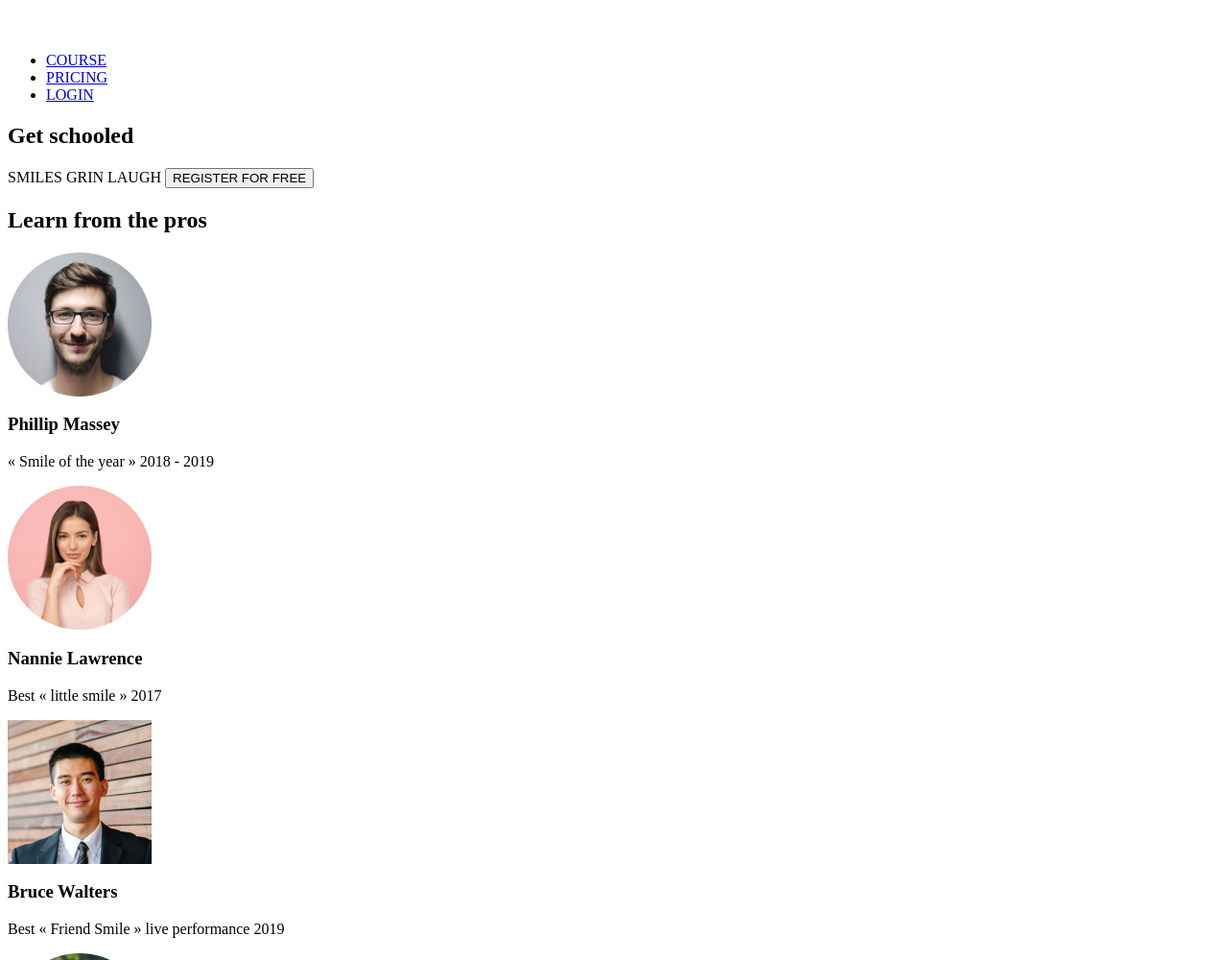
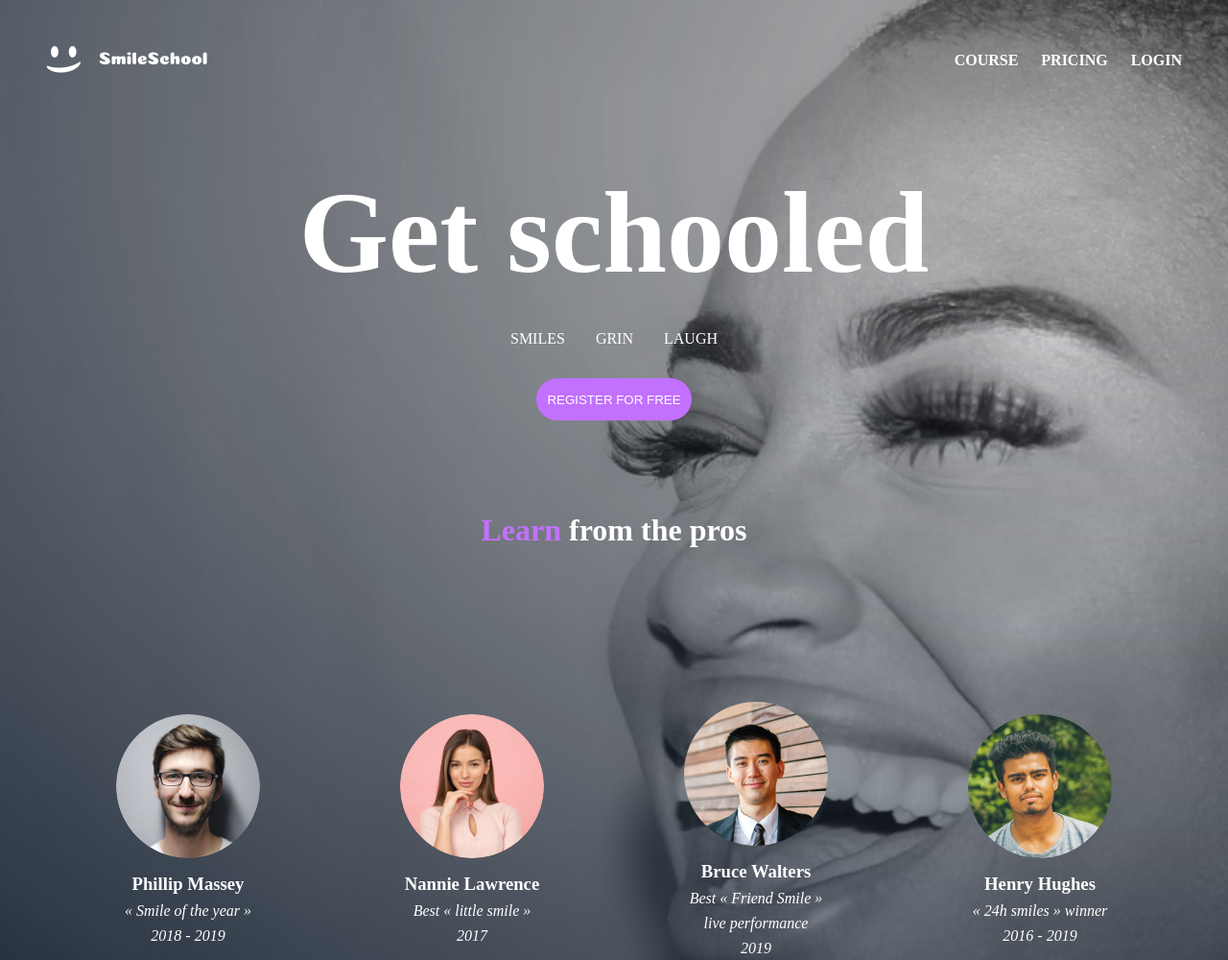
Before and after one commit to samuelbinogma/alx_html_css, a plain HTML site: page css_advanced/index.html in a window 1280 px wide. Shown: the top 1000 px of the page at 96% size. Drawn offline with Linux system fonts and the light colour scheme.

Commit message:
add css styles to the index.html file

```diff
--- a/css_advanced/index.html
+++ b/css_advanced/index.html
@@ -5,55 +5,64 @@
     <meta name="viewport" content="width=device-width, initial-scale=1.0">
     <script src="https://kit.fontawesome.com/4a2b055604.js" crossorigin="anonymous"></script>
     <title>Document</title>
+    <link rel="stylesheet" href="styles.css">
 </head>
 <body>
-    <header>
-        <nav>
-            <img src="images/logo.png" alt="logo">
+    <header class="big-page">
+        <nav class="navbar">
+            <div class="logo">
+                <img src="images/logo.png" alt="logo">
+            </div>
 
-            <ul>
+            <ul class="nav-links">
                 <li><a href="#">COURSE</a></li>
                 <li><a href="#">PRICING</a></li>
                 <li><a href="#">LOGIN</a></li>
             </ul>
         </nav>
 
-    </header>
-    <main>
-        <section>
-            <div>
+        <section class="smile">
+            <div class="smile-text">
                 <h1>Get schooled</h1>
-                <span>SMILES</span>
-                <span>GRIN</span>
-                <span>LAUGH</span>
-                <button>REGISTER FOR FREE</button>
+                <div class="span-text">
+                    <span>SMILES</span>
+                    <span>GRIN</span>
+                    <span>LAUGH</span>
+                </div>
+                <div class="button-container">
+                    <button class="button">REGISTER FOR FREE</button>
+                </div>
             </div>
-            <div>
-                <h2>Learn from the pros</h2>
-                <div>
-                    <div>
+            <div class="smile-area">
+                <h2><span class="learn">Learn</span> from the pros</h2>
+                <div class="smile-pros">
+                    <div class="smile-pro">
                         <img src="images/1.png" alt="">
                         <h3>Phillip Massey</h3>
-                        <p>« Smile of the year » 2018 - 2019</p>
+                        <p>« Smile of the year » <span class="year">2018 - 2019</span></p>
                     </div>
-                    <div>
+                    <div class="smile-pro">
                         <img src="images/3.png" alt="">
                         <h3>Nannie Lawrence</h3>
-                        <p>Best « little smile » 2017</p>
+                        <p>Best « little smile » <span class="year">2017</span></p>
                     </div>
-                    <div>
+                    <div class="smile-pro">
                         <img src="images/2.png" alt="">
                         <h3>Bruce Walters</h3>
-                        <p>Best « Friend Smile » live performance 2019</p>
+                        <p>Best « Friend Smile » <span class="center-live">live performance</span> <span class="year">2019</span></p>
                     </div>
-                    <div>
+                    <div class="smile-pro">
                         <img src="images/4.png" alt="">
                         <h3>Henry Hughes</h3>
-                        <p>« 24h smiles » winner 2016 - 2019</p>
+                        <p>« 24h smiles » winner <span class="year">2016 - 2019</span></p>
                     </div>
                 </div>
             </div>
         </section>
+
+    </header>
+    <main>
+
         <section>
             <div>
                 <img src="images/5.png" alt="image">
--- a/css_advanced/styles.css
+++ b/css_advanced/styles.css
@@ -0,0 +1,121 @@
+* {
+    box-sizing: border-box;
+    margin: 0;
+    padding: 0;
+}
+
+.big-page {
+    background: url(images/Object.png);
+    width: 100%;
+    height: 200vh;
+    background-size: cover;
+    background-repeat: no-repeat;
+}
+
+.navbar {
+    display: flex;
+    padding: 3rem;
+    justify-content: space-between;
+    align-items: center;
+}
+
+.logo {
+    width: auto;
+}
+
+.nav-links {
+    display: flex;
+    list-style: none;
+    gap: 1.5rem;
+}
+
+.nav-links li a {
+    color: #ffffff;
+    text-decoration: none;
+    font-weight: 700;
+    line-height: 100%;
+    letter-spacing: 0px;
+}
+
+.smile {
+    display: block;
+    padding: 3rem;
+
+}
+
+.smile .smile-text h1 {
+    color: #ffffff;
+    font-size: 120px;
+    font-weight: 700;
+    text-align: center;
+    padding-bottom: 2rem;
+}
+
+.smile .smile-text .span-text {
+    color: #ffffff;
+    display: flex;
+    justify-content: center;
+    gap: 2rem;
+    padding-bottom: 2rem;
+}
+
+.button-container {
+    display: grid;
+    place-items: center;
+    padding-bottom: 6rem;
+}
+.button-container .button {
+    color: #ffffff;
+    border: none;
+    background-color: #c271ff;
+    width: 162px;
+    height: 44px;
+    border-radius: 22px;
+}
+
+.smile-area h2 {
+    color: #ffffff;
+    text-align: center;
+    font-size: 32px;
+    padding-bottom: 10rem;
+}
+
+.smile-area .learn {
+    color: #c271ff;
+}
+
+.smile-pros {
+    display: grid;
+    grid-template-columns: repeat(4, 1fr);
+    place-items: center;
+}
+
+.smile-pros .smile-pro h3 {
+    display: block;
+    color: #ffffff;
+    padding-top: 1rem;
+    text-align: center;
+}
+
+.smile-pros .smile-pro p {
+    color: #ffffff;
+    padding-top: 0.5rem;
+    font-style: italic;
+    text-align: center;
+}
+
+.year {
+    display: block;
+    padding-top: 0.5rem;
+    text-align: center;
+}
+
+.center-live {
+    display: block;
+    padding-top: 0.5rem;
+    text-align: center;
+}
+
+.smile-pro img {
+    border-radius: 50%;
+}
```
